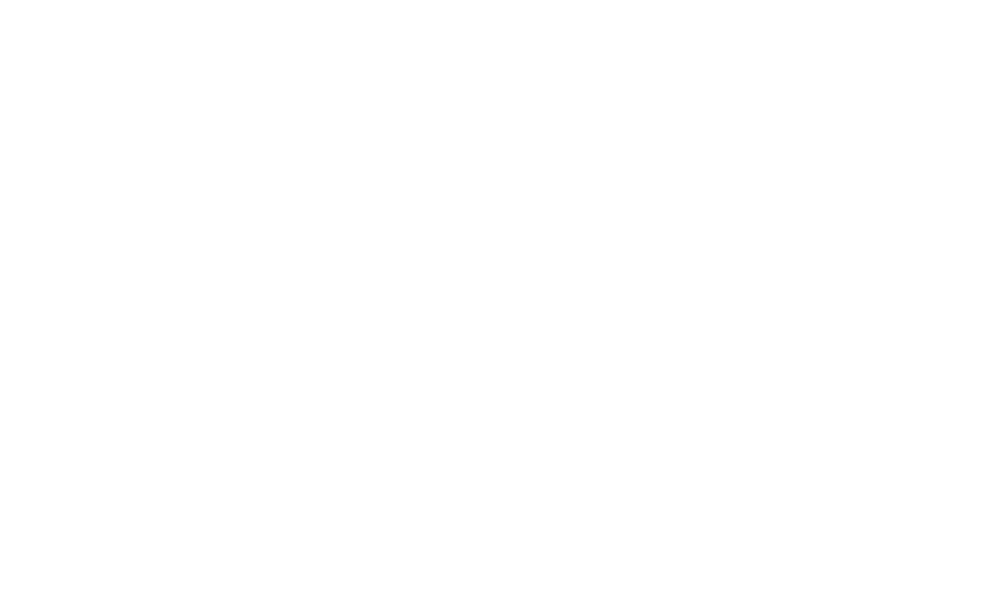
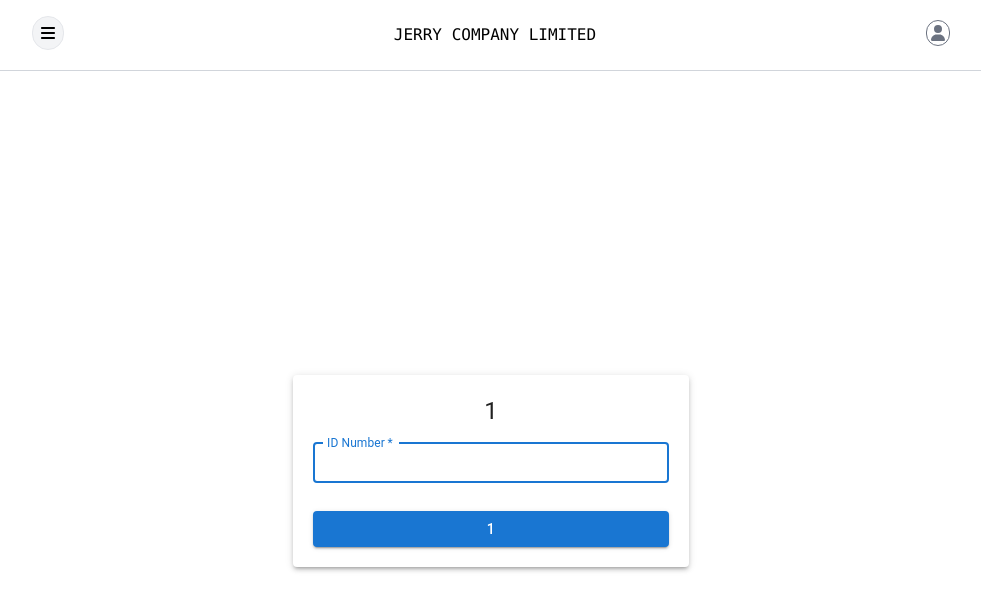
Before and after one commit to Jerry-Khobby/workers-attendance-management-system, a React (Create React App) app in the folder client/: page /homepage/1 in a window 1280 px wide. Before the commit this address had no page. Shown: the top 610 px of the page, without its empty margins (149-1130 px from the left). Built offline with nearby package versions, Linux system fonts and the light colour scheme.

Commit message:
done for the day , next time, I make sure the backend and the frontend for the Input Id are communicating

```diff
--- a/client/src/App.js
+++ b/client/src/App.js
@@ -5,6 +5,8 @@
 import { BrowserRouter, Route, Routes } from "react-router-dom";
 import MainHomePortal from "./component/worker/mainportal/main";
 import { AuthContextProvider } from "./context/authContext";
+import IDInput from "./component/worker/mainportal/idinput";
+
 
 function App() {
   return (
@@ -16,6 +18,8 @@
           <Route path="/card_info/:email" element={<WorkersCard />} />{" "}
           <Route path="/login" element={<LoginPage />} />{" "}
           <Route path="/homepage" element={<MainHomePortal/>} />{" "}
+          <Route path="/homepage/:heading" element={<IDInput />}/>{""}
+
         </Routes>{" "}
       </BrowserRouter>{" "}
       </AuthContextProvider>
--- a/client/src/component/worker/mainportal/frontpage.jsx
+++ b/client/src/component/worker/mainportal/frontpage.jsx
@@ -1,14 +1,20 @@
 import React from 'react';
 import { Button} from '@mui/material';
+import { Link } from 'react-router-dom';
 
 const StaticPage = () => {
   return (
     <div style={{ display: 'flex', flexDirection: 'column', alignItems: 'center', justifyContent: 'center',height:'100vh',width:'100%' }}>
         <Button variant="contained" color="primary" style={{ width: '200px', marginBottom: '10px' }}>
-          Check In
+        <Link to="/homepage/CheckIn">
+        Check In
+        </Link>
+
         </Button>
         <Button variant="contained" color="secondary" style={{ width: '200px', marginBottom: '10px' }}>
+        <Link to="/homepage/CheckOut">
           Check Out
+          </Link>
         </Button>
         <Button variant="contained" color="inherit" style={{ width: '200px', marginBottom: '10px' }}>
           Attendance Sheet
--- a/client/src/component/worker/mainportal/idinput.jsx
+++ b/client/src/component/worker/mainportal/idinput.jsx
@@ -1,13 +1,18 @@
 import React from "react";
 import { Button, TextField, Typography, Container, Paper, Box } from "@mui/material";
+import { useParams } from "react-router-dom";
+import Navbar from "./navbar";
 
-const Login = ({heading}) => {
+const IDInput = () => {
   const handleSubmit = (e) => {
     e.preventDefault();
     // Add your checkout logic here
   };
+  const{heading}=useParams();
 
   return (
+    <div>
+      <Navbar/>
     <Container component="main" maxWidth="xs">
       <Box
         sx={{
@@ -47,7 +52,10 @@
         </Paper>
       </Box>
     </Container>
+
+    </div>
+
   );
 };
 
-export default Login;
+export default IDInput;
```
